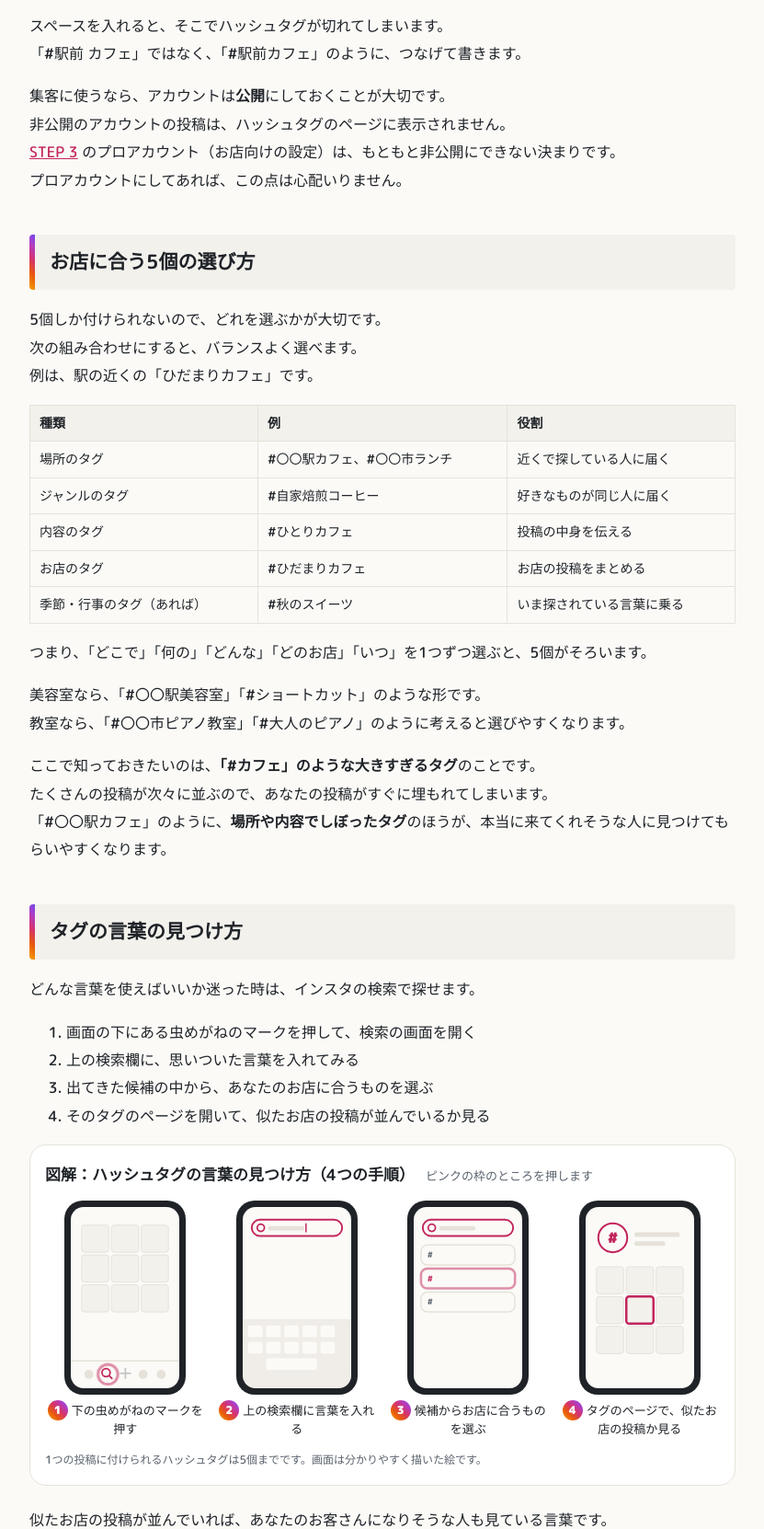
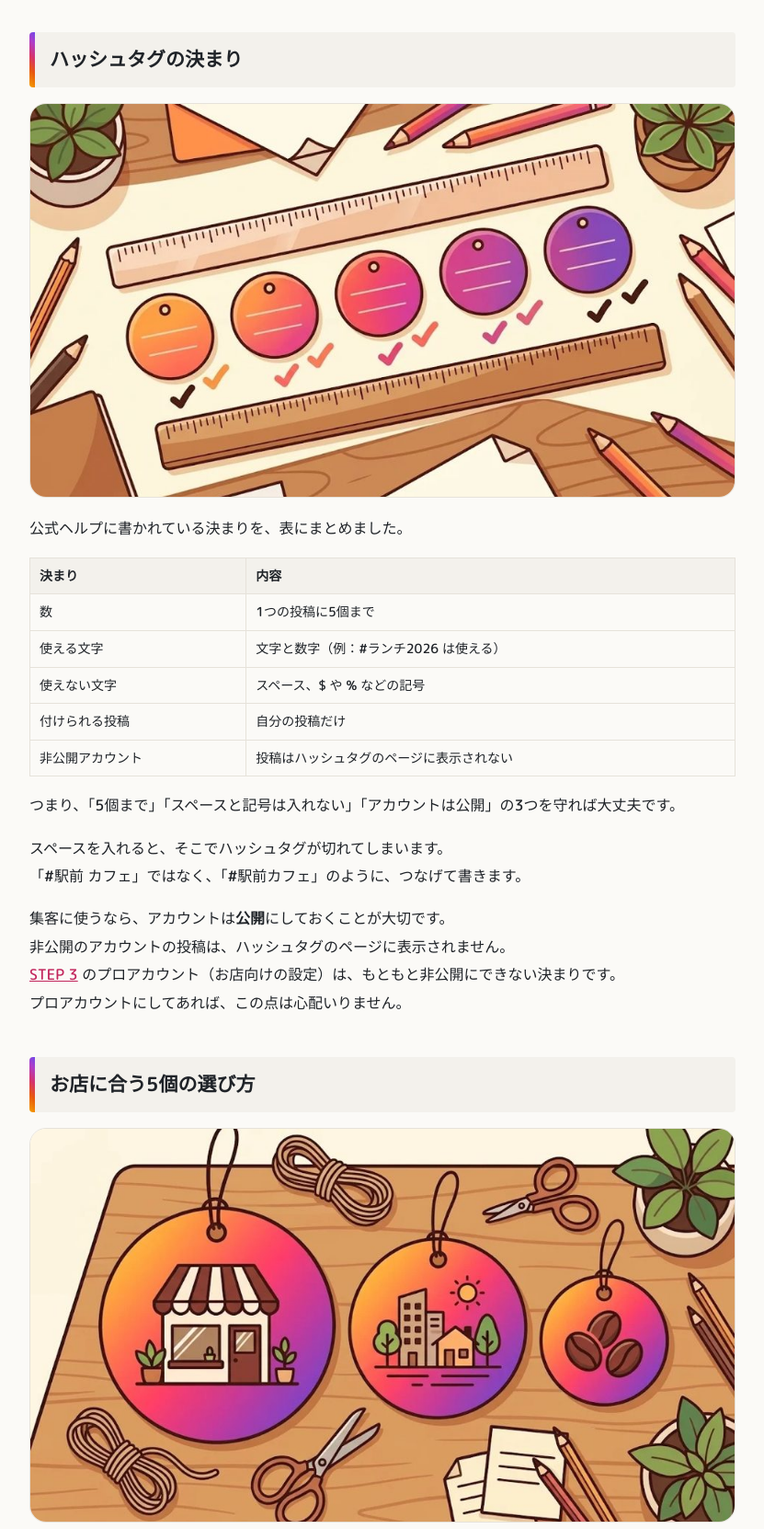
Before and after one commit to masabee1029/insta-10steps, a plain HTML site: page docs/articles/hashtag-tsukekata.html in a window 1280 px wide. Shown: the part 3413-5075 px from the top of the page at 92% size, without its empty margins (54-885 px from the left). Drawn offline with Linux system fonts and the light colour scheme.

Commit message:
Use Gemini-made eyecatch images matching the header
Co-Authored-By: Claude <noreply@anthropic.com>

```diff
--- a/docs/articles/hashtag-tsukekata.html
+++ b/docs/articles/hashtag-tsukekata.html
@@ -235,24 +235,24 @@ article h2:before{content:"";position:absolute;left:0;top:0;bottom:0;width:6px;b
 <p>投稿にハッシュタグを付けると、その言葉のページに投稿が並びます。<br>同じ言葉で探している人に、見つけてもらえることがあります。</p>
 <p>たとえば、インスタの検索で「#〇〇駅ランチ」を見る人がいるとします。<br>その人は、まさにその駅の近くで、ランチのお店を探している人です。<br>つまりハッシュタグは、<strong>探している人とあなたのお店をつなぐ入り口</strong>になります。</p>
 <p>付け方はかんたんです。<br><a href="hajimete-toukou.html">STEP 5</a> で書いたキャプション（写真の下に出る説明文）の最後に、ハッシュタグを打ちこむだけです。</p>
-<h2 id="s2">1つの投稿に付けられるのは5個まで</h2>
+<h2 id="s2">1つの投稿に付けられるのは5個まで</h2><figure class="sec-img"><img loading="lazy" decoding="async" src="../img/sec/hashtag-tsukekata--s2.jpg" alt="AIで作成したイメージ画像：1つの投稿に付けられるのは5個まで" width="960" height="536"></figure>
 <p>以前は、1つの投稿に30個まで付けられました。<br>いまは<strong>5個まで</strong>です。</p>
 <p>公式ヘルプには、1つの投稿に付けられるハッシュタグは5個まで、と書かれています。<br>6個以上にすると、コメントが投稿されない、とも書かれています。</p>
 <p>この変更は、2025年12月に発表されました。<br>発表したのは、Instagram のクリエイター向けのアカウントです。<br>そのあと、リールと投稿のキャプションに、順番に広がりました。<br>発表では、<strong>数を減らして、内容に合ったハッシュタグを使うほうが、投稿が届きやすくなる</strong>と説明されています。</p>
 <p>古い解説記事には「30個付けよう」と書かれていることもあります。<br>記事の日付を見ると、いまの決まりと合っているか確かめやすくなります。</p>
-<h2 id="s3">ハッシュタグの決まり</h2>
+<h2 id="s3">ハッシュタグの決まり</h2><figure class="sec-img"><img loading="lazy" decoding="async" src="../img/sec/hashtag-tsukekata--s3.jpg" alt="AIで作成したイメージ画像：ハッシュタグの決まり" width="960" height="536"></figure>
 <p>公式ヘルプに書かれている決まりを、表にまとめました。</p>
 <div class="tbl"><table><tr><th>決まり</th><th>内容</th></tr><tr><td>数</td><td>1つの投稿に5個まで</td></tr><tr><td>使える文字</td><td>文字と数字（例：#ランチ2026 は使える）</td></tr><tr><td>使えない文字</td><td>スペース、$ や % などの記号</td></tr><tr><td>付けられる投稿</td><td>自分の投稿だけ</td></tr><tr><td>非公開アカウント</td><td>投稿はハッシュタグのページに表示されない</td></tr></table></div>
 <p>つまり、「5個まで」「スペースと記号は入れない」「アカウントは公開」の3つを守れば大丈夫です。</p>
 <p>スペースを入れると、そこでハッシュタグが切れてしまいます。<br>「#駅前 カフェ」ではなく、「#駅前カフェ」のように、つなげて書きます。</p>
 <p>集客に使うなら、アカウントは<strong>公開</strong>にしておくことが大切です。<br>非公開のアカウントの投稿は、ハッシュタグのページに表示されません。<br><a href="pro-account-kirikae.html">STEP 3</a> のプロアカウント（お店向けの設定）は、もともと非公開にできない決まりです。<br>プロアカウントにしてあれば、この点は心配いりません。</p>
-<h2 id="s4">お店に合う5個の選び方</h2>
+<h2 id="s4">お店に合う5個の選び方</h2><figure class="sec-img"><img loading="lazy" decoding="async" src="../img/sec/hashtag-tsukekata--s4.jpg" alt="AIで作成したイメージ画像：お店に合う5個の選び方" width="960" height="536"></figure>
 <p>5個しか付けられないので、どれを選ぶかが大切です。<br>次の組み合わせにすると、バランスよく選べます。<br>例は、駅の近くの「ひだまりカフェ」です。</p>
 <div class="tbl"><table><tr><th>種類</th><th>例</th><th>役割</th></tr><tr><td>場所のタグ</td><td>#〇〇駅カフェ、#〇〇市ランチ</td><td>近くで探している人に届く</td></tr><tr><td>ジャンルのタグ</td><td>#自家焙煎コーヒー</td><td>好きなものが同じ人に届く</td></tr><tr><td>内容のタグ</td><td>#ひとりカフェ</td><td>投稿の中身を伝える</td></tr><tr><td>お店のタグ</td><td>#ひだまりカフェ</td><td>お店の投稿をまとめる</td></tr><tr><td>季節・行事のタグ（あれば）</td><td>#秋のスイーツ</td><td>いま探されている言葉に乗る</td></tr></table></div>
 <p>つまり、「どこで」「何の」「どんな」「どのお店」「いつ」を1つずつ選ぶと、5個がそろいます。</p>
 <p>美容室なら、「#〇〇駅美容室」「#ショートカット」のような形です。<br>教室なら、「#〇〇市ピアノ教室」「#大人のピアノ」のように考えると選びやすくなります。</p>
 <p>ここで知っておきたいのは、<strong>「#カフェ」のような大きすぎるタグ</strong>のことです。<br>たくさんの投稿が次々に並ぶので、あなたの投稿がすぐに埋もれてしまいます。<br>「#〇〇駅カフェ」のように、<strong>場所や内容でしぼったタグ</strong>のほうが、本当に来てくれそうな人に見つけてもらいやすくなります。</p>
-<h2 id="s5">タグの言葉の見つけ方</h2>
+<h2 id="s5">タグの言葉の見つけ方</h2><figure class="sec-img"><img loading="lazy" decoding="async" src="../img/sec/hashtag-tsukekata--s5.jpg" alt="AIで作成したイメージ画像：タグの言葉の見つけ方" width="960" height="536"></figure>
 <p>どんな言葉を使えばいいか迷った時は、インスタの検索で探せます。</p>
 <ol><li>画面の下にある虫めがねのマークを押して、検索の画面を開く</li><li>上の検索欄に、思いついた言葉を入れてみる</li><li>出てきた候補の中から、あなたのお店に合うものを選ぶ</li><li>そのタグのページを開いて、似たお店の投稿が並んでいるか見る</li></ol>
 <figure class="zk" aria-label="図解：ハッシュタグの言葉の見つけ方（4つの手順）">
```
Also changed, not shown: assets/articles/hashtag-tsukekata--s2.jpg (added), assets/articles/hashtag-tsukekata--s3.jpg (added), assets/articles/hashtag-tsukekata--s4.jpg (added), assets/articles/hashtag-tsukekata--s5.jpg (added), docs/img/sec/hashtag-tsukekata--s2.jpg (added), docs/img/sec/hashtag-tsukekata--s3.jpg (added), docs/img/sec/hashtag-tsukekata--s4.jpg (added), docs/img/sec/hashtag-tsukekata--s5.jpg (added).
